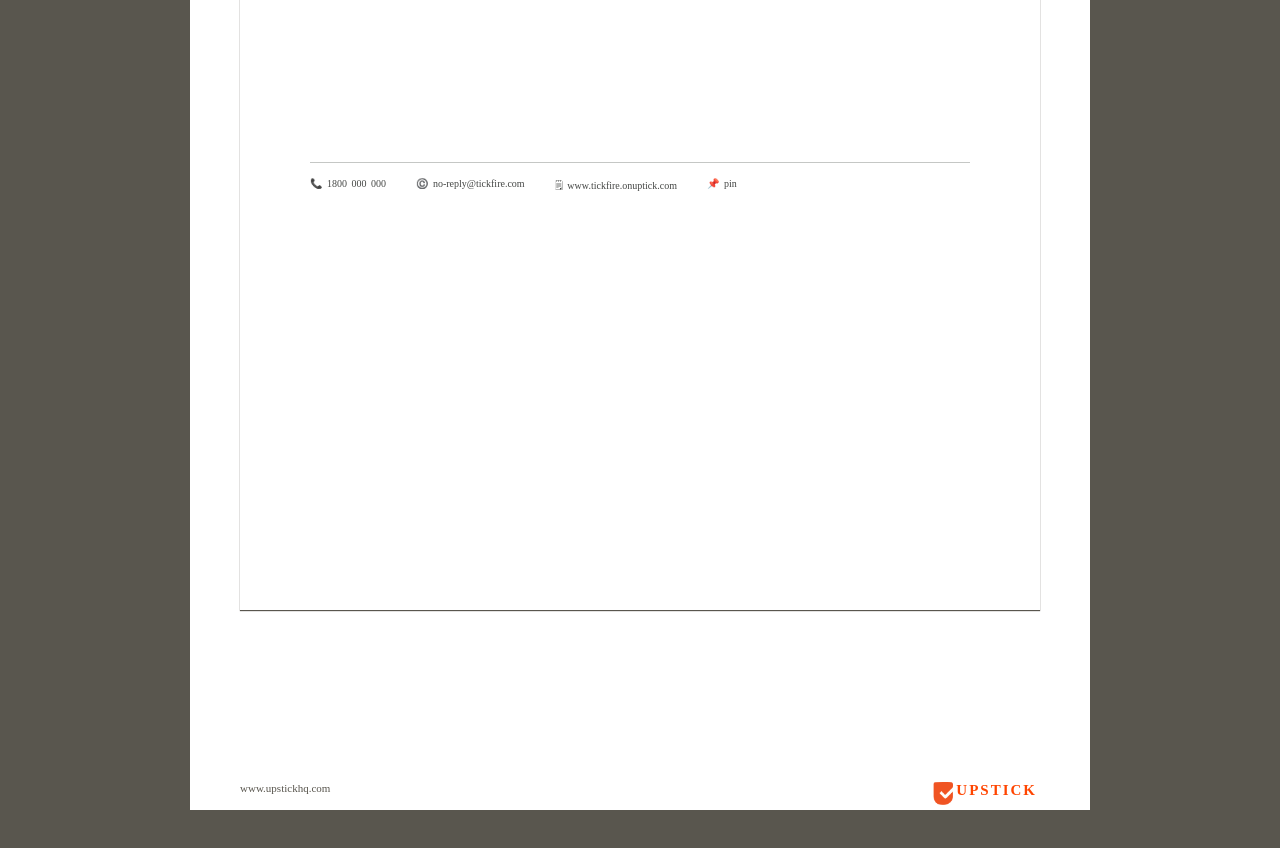
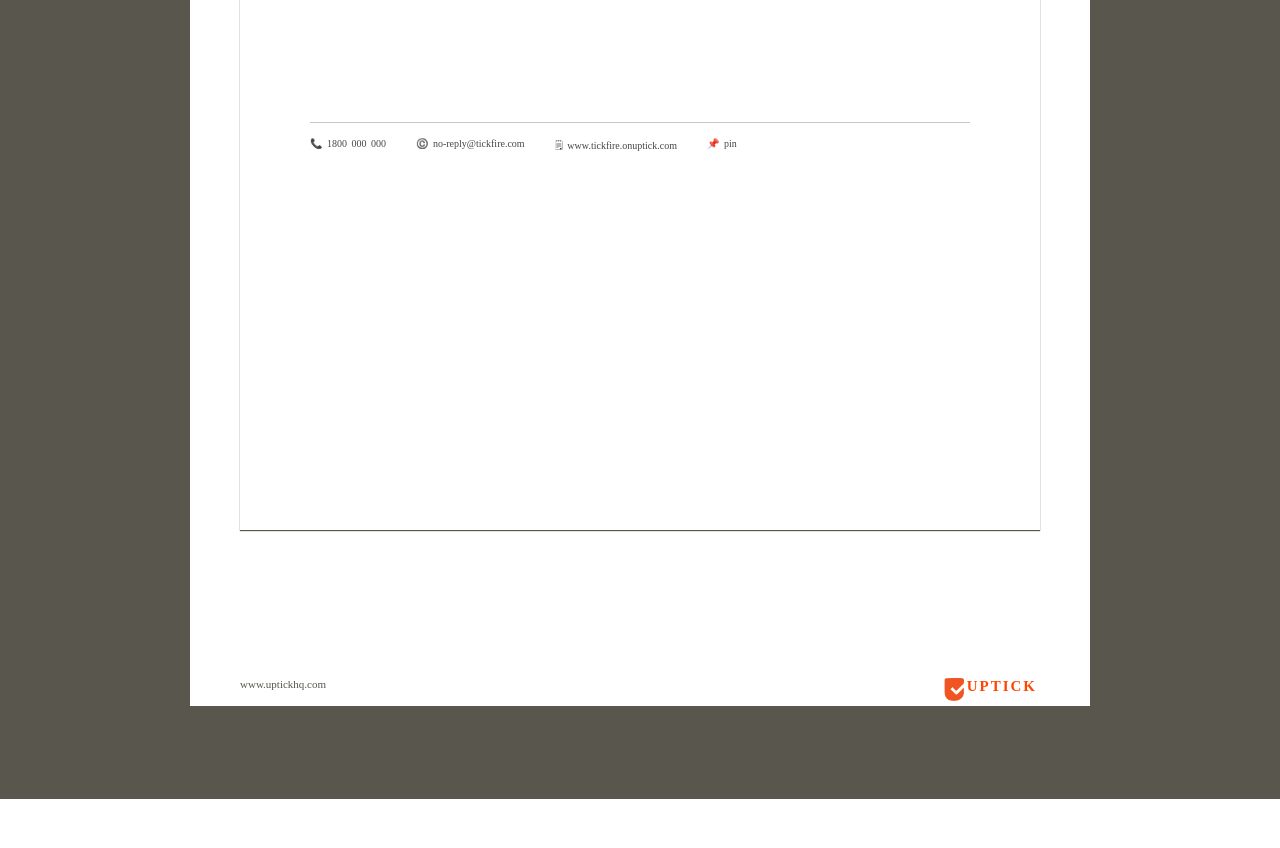
Before and after one commit to Zano-Sajuela/testrepo, a plain HTML site: page index.html in a window 1280 px wide. Shown: the part 1080-1928 px from the top of the page. After the commit the page ends 1879 px from the top, so only its background shows below. Drawn offline with Linux system fonts and the light colour scheme.

Commit message:
second commit
second commit

```diff
--- a/css/style.css
+++ b/css/style.css
@@ -57,7 +57,6 @@ body{
 }
 .bigtitleorage .containersmalltitle{
     width: 40%;
-
     justify-content: center;
     text-align: left;
 }
@@ -71,7 +70,7 @@ body{
 .papercontainerdown{
     position: relative;
     min-width: 800px;
-    height: 160vh;
+    height: 147vh;
     background-color: #fff;
 }
 .paper{
@@ -81,7 +80,7 @@ body{
     z-index: 3;
     padding:70px;
     width: 800px;
-    height: 180vh;
+    height: 170vh;
     background-color:#fff;
     box-shadow: 0 1px 1px 0px #59564e;
 }
@@ -361,7 +360,7 @@ row last */
 }
 .footer{
     position: relative;
-    top: 180px;
+    top: 140px;
     display: flex;
     border-top: 1px solid #c5c7c5;
     width: 100%;
--- a/index.html
+++ b/index.html
@@ -4,7 +4,7 @@
     <meta charset="UTF-8">
     <meta name="viewport" content="width=device-width, initial-scale=1.0">
     <meta http-equiv="X-UA-Compatible" content="ie=edge">
-    <title>Blooger</title>
+    <title>UPTICK</title>
         <link rel="stylesheet" href="./css/style.css" />
 </head>
 
@@ -180,10 +180,10 @@
 
         </div>
         <div class="verybottom">
-            <div class="upstick">www.upstickhq.com</div>
+            <div class="upstick">www.uptickhq.com</div>
             <div class="upstickflex">
                 <img class="upstickpic" src="pic/logo.png" alt="logo" />
-                <p>UPSTICK</p>
+                <p>UPTICK</p>
             </div>
 
         </div>
```
